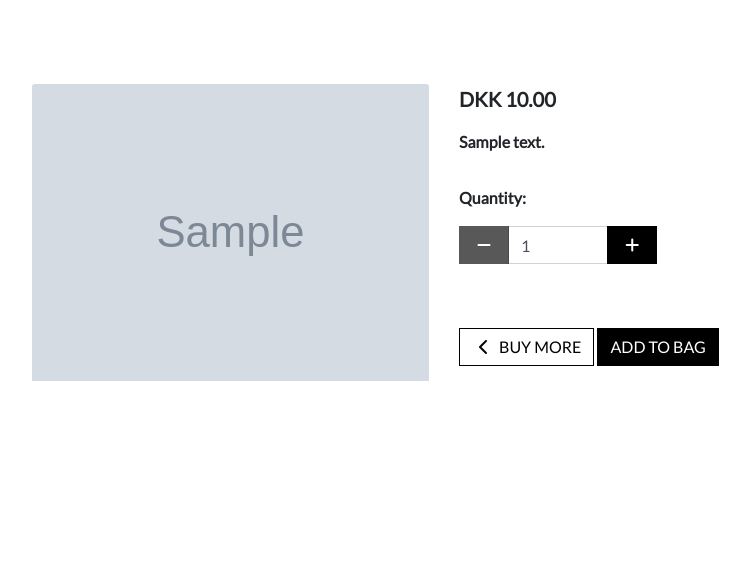
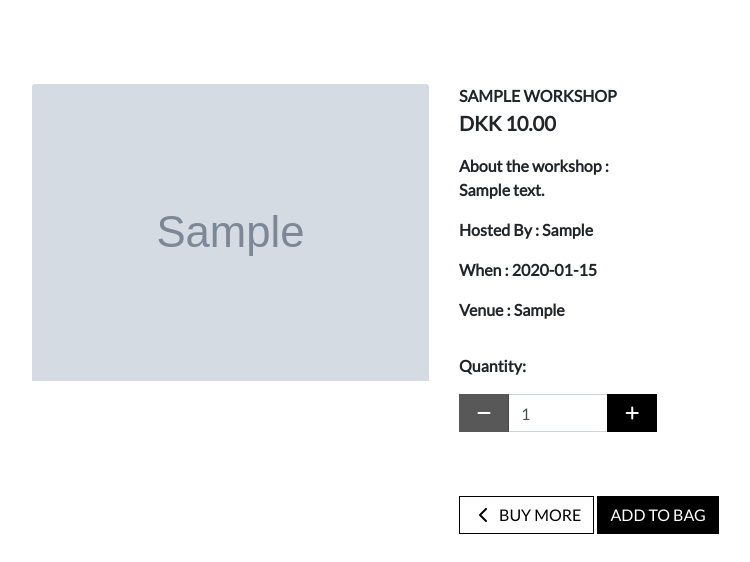
Before and after one commit to Anindita123-code/MS4-full-stack-artsea, a Django app: page /workshop/1/ in a window 1280 px wide. Shown: the part 164-726 px from the top of the page, without its empty margins (196-946 px from the left). Run offline with Django 3.2, Linux system fonts and the light colour scheme; tables that the repository leaves empty hold one stand-in row (values such as "Sample post"); grey boxes marked "Sample" are stand-in pictures; some libraries are stand-ins or nearby versions; some web fonts are replaced.

Commit message:
workshop detail template, final look

```diff
--- a/workshop/templates/workshop/workshop_detail.html
+++ b/workshop/templates/workshop/workshop_detail.html
@@ -29,7 +29,7 @@
             </div>
             <div class="col-12 col-md-6 col-lg-4">
                 <div class="workshop-details-container mb-5 mt-md-5">
-                    <p class="mb-0">{{ workshop.name }}</p>
+                    <p class="mb-0 text-uppercase">{{ workshop.title }}</p>
                     <p class="lead mb-0 text-left font-weight-bold">DKK {{ workshop.price }}</p>
                     {% if workshop.category %}
                     <p class="small mt-1 mb-0">
@@ -41,10 +41,13 @@
                     {% if request.user.is_superuser %}
                         <small class="ml-3">
                             <a href="{% url 'edit_workshop' workshop.id %}">Edit</a>
-                            <a class="text_danger" href="">Delete</a>
+                            <a class="text-danger" href="">Delete</a>
                         </small>
                     {% endif %}
-                    <p class="mt-3">{{ workshop.description }}</p>
+                    <p class="mt-3">About the workshop : <br>{{ workshop.description }}</p>
+                    <p class="mt-3">Hosted By : {{ workshop.hosted_by }}</p>
+                    <p class="mt-3">When : {{ workshop.date_and_time }}</p>
+                    <p class="mt-3">Venue : {{ workshop.venue }}</p>
                     <form class="form" action="{% url 'add_to_bag' workshop.id %}" method="POST">
                         {% csrf_token %}
                         <!-- form for change in quantity of the item -->
```
Also changed, not shown: media/art_movie_night.jpg (added), media/calligraphy_copperplate.jpg (added), media/flatter_the_masters.jpg (added), media/gift_voucher.png (deleted), media/gift_voucher_RmuTOgi.png (deleted), media/mixed_media_coloring.jpg (added), media/oil_portrait.jpg (added), media/sketching_arch.jpg (added), media/spring_acrylic_workshop.jpg (added), media/watercolor_florals1.jpeg (renamed from media/test.jpeg), media/watercolor_florals1_lHN6Vf8.jpeg (added), media/watercolor_florals_intermediate.jpg (added), media/watercolor_landscape.jpg (added).
